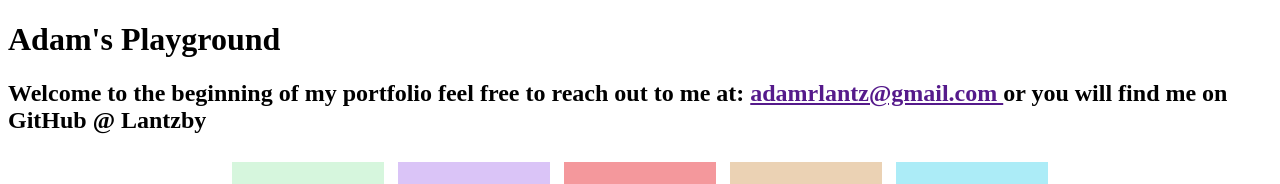
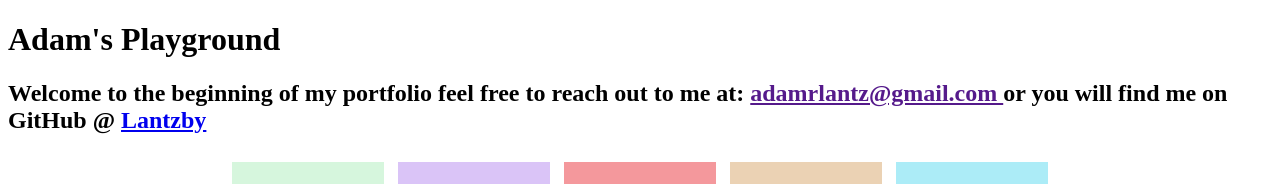
Before and after one commit to lantzby/adamlantz.dev, a plain HTML site: page index.html in a window 1280 px wide. Shown: the top 184 px of the page. Drawn offline with nearby package versions, Linux system fonts and the light colour scheme.

Commit message:
Update index.html

```diff
--- a/index.html
+++ b/index.html
@@ -14,7 +14,8 @@
          <body>
             <a href=""><body>adamrlantz@gmail.com </body></a>
          </body>
-       or you will find me on GitHub @ Lantzby </h2>
+       or you will find me on GitHub @
+      <a href="https://github.com/lantzby"><body>Lantzby</body></a></h2>
   </head>
   <body>
 
```
